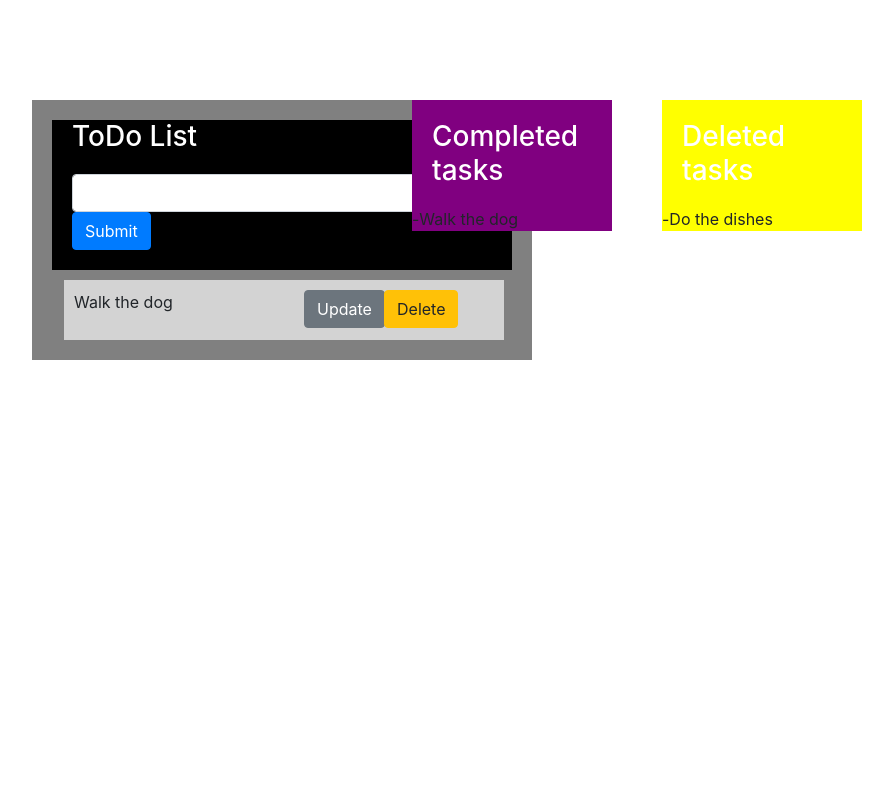
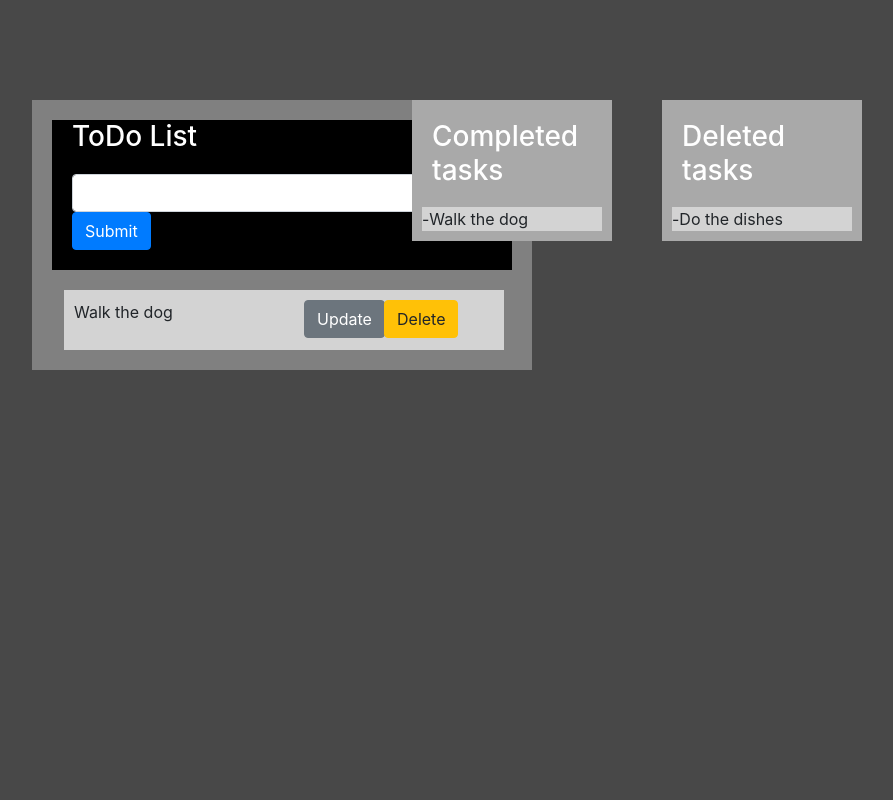
Before and after one commit to Dennis539/Todo_app, a Django app: page / in a window 1280 px wide. Shown: the whole page, without its empty margins (368-1261 px from the left). Run offline with Django 4.2, Linux system fonts and the light colour scheme; data comes from the database, SQL or seed files in the repository; both versions use the stored data as it was after the commit.

Commit message:
Cleaned up the code a little

```diff
--- a/tasks/static/tasks/style.css
+++ b/tasks/static/tasks/style.css
@@ -1,3 +1,5 @@
+body {background-color: rgba(0, 0, 0, 0.719)}
+
 h3{
     margin: 20px;
     top: 5px;
@@ -18,9 +20,7 @@ h3{
 .todo--form{
     background-color: black;
     width: 460px;
-    margin-left: 20px;
-    margin-right: 20px;
-    margin-top: 20px;
+    margin: 20px;
     height:150px;
 }
 
@@ -85,7 +85,7 @@ h3{
 } */
 
 .todo--completedList {
-    background-color: purple;
+    background-color: darkgray;
     width: 200px;
     top: 100px;
     float: right;
@@ -95,7 +95,7 @@ h3{
 }
 
 .todo--deletedList {
-    background-color: yellow;
+    background-color: darkgray;
     float: right;
     top: 100px;
     right: 50px;
@@ -109,4 +109,6 @@ h3{
 
 .todo--deletedListItem{
     display: flex;
+    background-color: lightgray;
+    margin: 10px;
 }
--- a/tasks/tests_create.py
+++ b/tasks/tests_create.py
@@ -1,7 +1,5 @@
 from django.test import TestCase
 from .models import Task
-from rest_framework.test import APITestCase
-from rest_framework import status
 from django.urls import reverse
 
 # Create your tests here.
--- a/tasks/tests_delete.py
+++ b/tasks/tests_delete.py
@@ -1,7 +1,5 @@
 from django.test import TestCase
 from .models import Task
-from rest_framework.test import APITestCase
-from rest_framework import status
 from django.urls import reverse
 
 # Create your tests here.
--- a/tasks/tests_update.py
+++ b/tasks/tests_update.py
@@ -1,7 +1,5 @@
 from django.test import TestCase
 from .models import Task
-from rest_framework.test import APITestCase
-from rest_framework import status
 from django.urls import reverse
 
 # Create your tests here.
--- a/tasks/urls.py
+++ b/tasks/urls.py
@@ -1,4 +1,4 @@
-from django.urls import path, include
+from django.urls import path
 from . import views
 
 urlpatterns = [
--- a/tasks/views.py
+++ b/tasks/views.py
@@ -2,7 +2,10 @@ from django.shortcuts import render, redirect
 from .models import Task, DeletedTask
 from .forms import taskForm
 
-
+"""
+This part of the app renders the homepage while it also takes care
+of the functionality of adding new tasks when a post is made.
+"""
 def index(request):
     tasks = Task.objects.all()
     form = taskForm()
@@ -22,7 +25,14 @@ def index(request):
     context = {"tasks": tasks, "form": form, "deleteTask": deleteTask}
     return render(request, 'tasks/home.html', context)
 
+"""
+This function takes care of the update functionality of a task. If the update button is clicked,
+this function will be activated, causing the user to redirect to another page where the updating
+can be done.
 
+Improvement point: updated tasks now show up in both the todo part and the completed part. Have
+not thought of a way on how solve this.
+"""
 def update(request, pk):
     # This part uses the pk to grab the specific item which needs to be updated.
     task = Task.objects.get(id=pk)
@@ -39,7 +49,10 @@ def update(request, pk):
     context = {'form': form}
     return render(request, 'tasks/update.html', context)
 
-
+"""
+Takes care of deleting a task. When the delete button is clicked, the task will
+immediately be removed and displayed in the list of deleted tasks.
+"""
 def delete(request, pk):
     task = Task.objects.get(id=pk)
     form = taskForm(instance=task)
```
Also changed, not shown: db.sqlite3.
